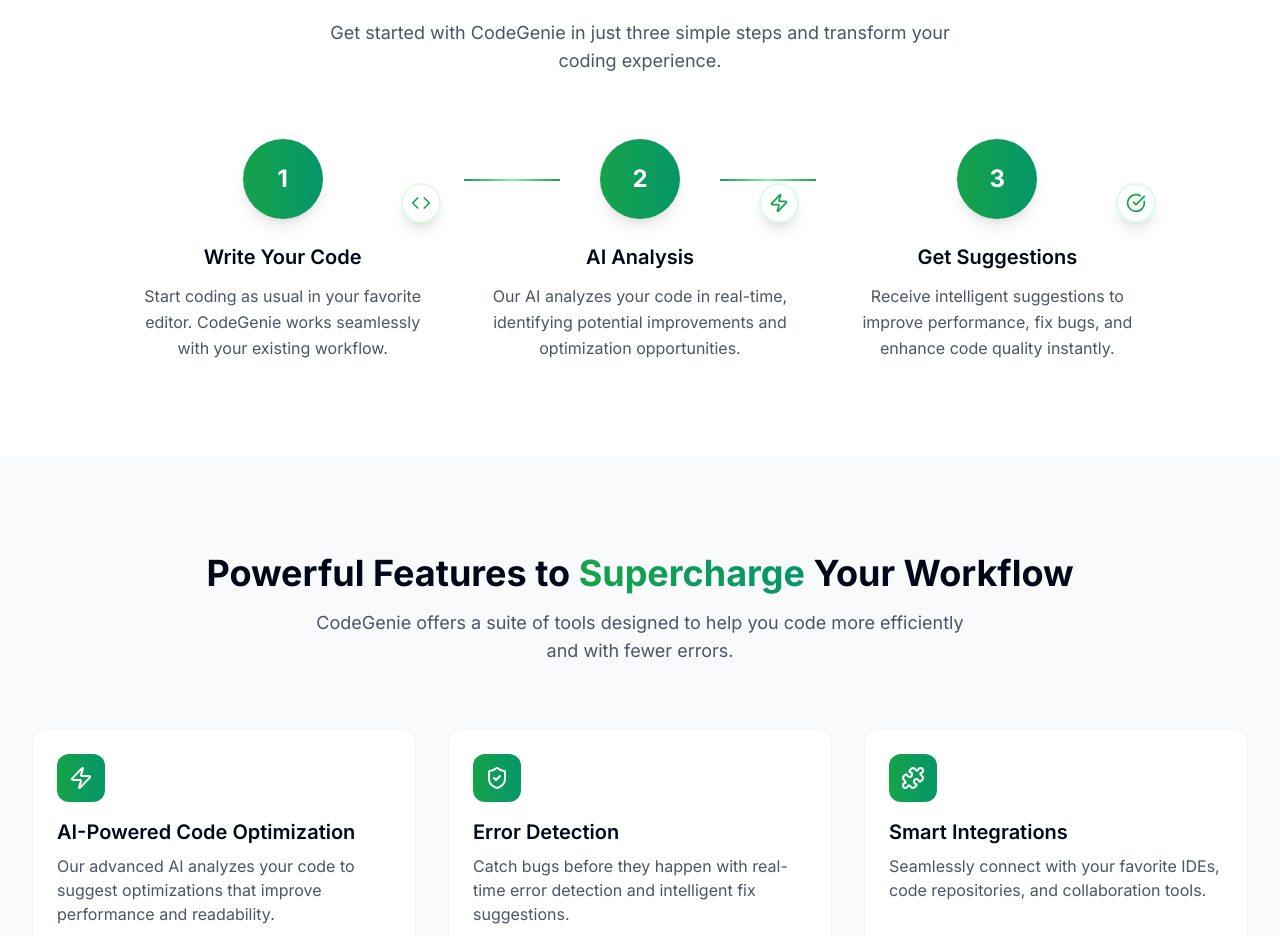
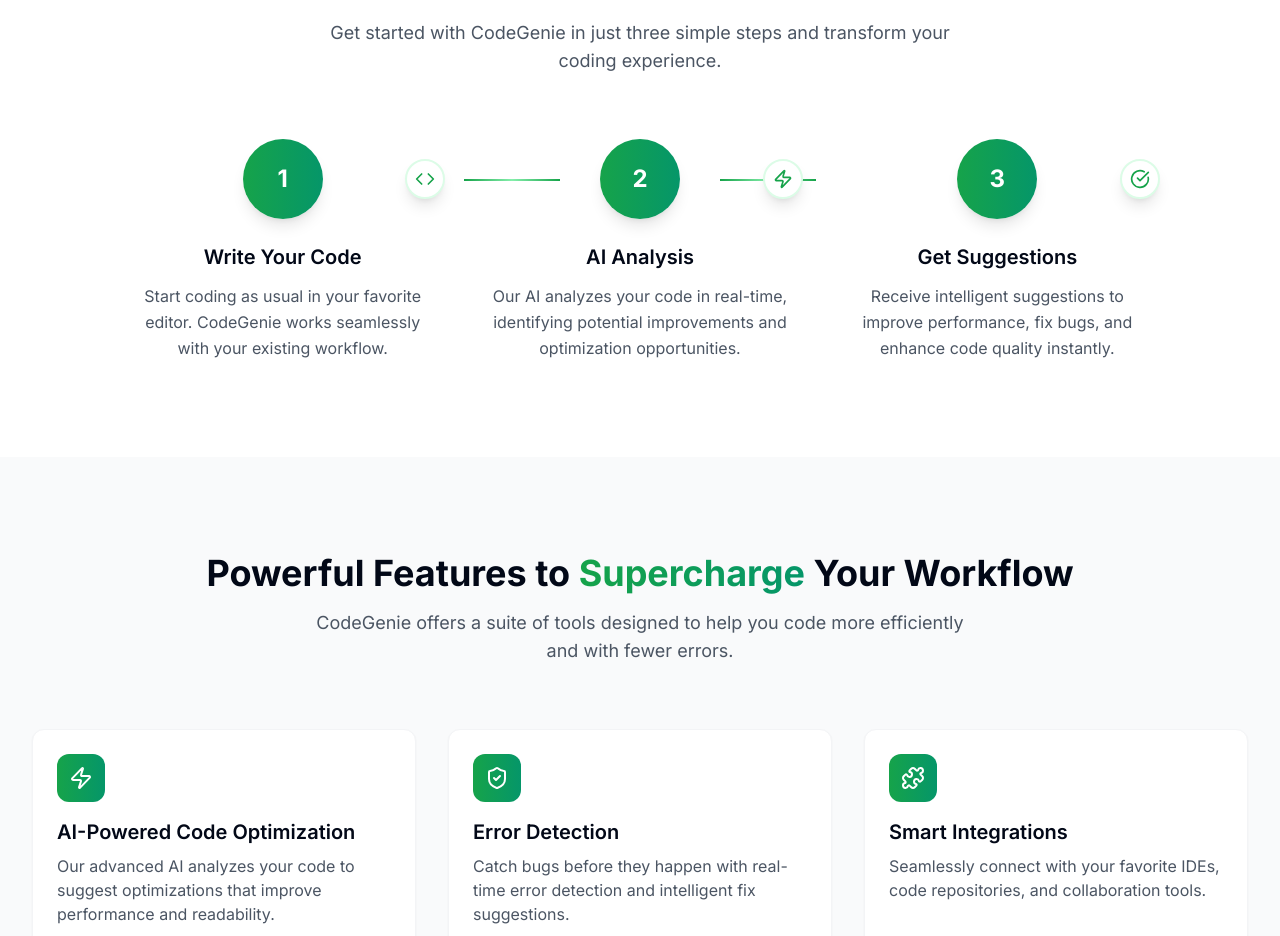
Before and after one commit to roope257/codegenie-landing-magic, a React (Vite) app: page / in a window 1280 px wide. Shown: the part 920-1856 px from the top of the page. Built offline with nearby package versions, Linux system fonts and the light colour scheme.

Commit message:
Fix: Adjust icon positioning in steps section
Positioned icons next to the numbered circles in the "How It Works" section, overlapping them slightly for a more integrated design.

```diff
--- a/src/components/Steps.tsx
+++ b/src/components/Steps.tsx
@@ -15,14 +15,14 @@ const StepCard = ({
 }) => (
   <div className="relative text-center">
     {/* Combined number and icon container */}
-    <div className="mx-auto mb-6 relative">
+    <div className="mx-auto mb-6 relative flex items-center justify-center">
       {/* Main gradient circle with number */}
-      <div className="h-20 w-20 rounded-full gradient-bg flex items-center justify-center text-white font-bold text-2xl shadow-lg relative z-10 mx-auto">
+      <div className="h-20 w-20 rounded-full gradient-bg flex items-center justify-center text-white font-bold text-2xl shadow-lg relative z-10">
         {number}
       </div>
 
-      {/* Icon positioned at bottom right of circle */}
-      <div className="absolute -bottom-1 -right-1 h-10 w-10 rounded-full bg-white shadow-lg flex items-center justify-center border-2 border-green-100 z-20">
+      {/* Icon positioned next to the circle with slight overlap */}
+      <div className="absolute -right-2 h-10 w-10 rounded-full bg-white shadow-lg flex items-center justify-center border-2 border-green-100 z-20">
         {icon}
       </div>
     </div>
```
